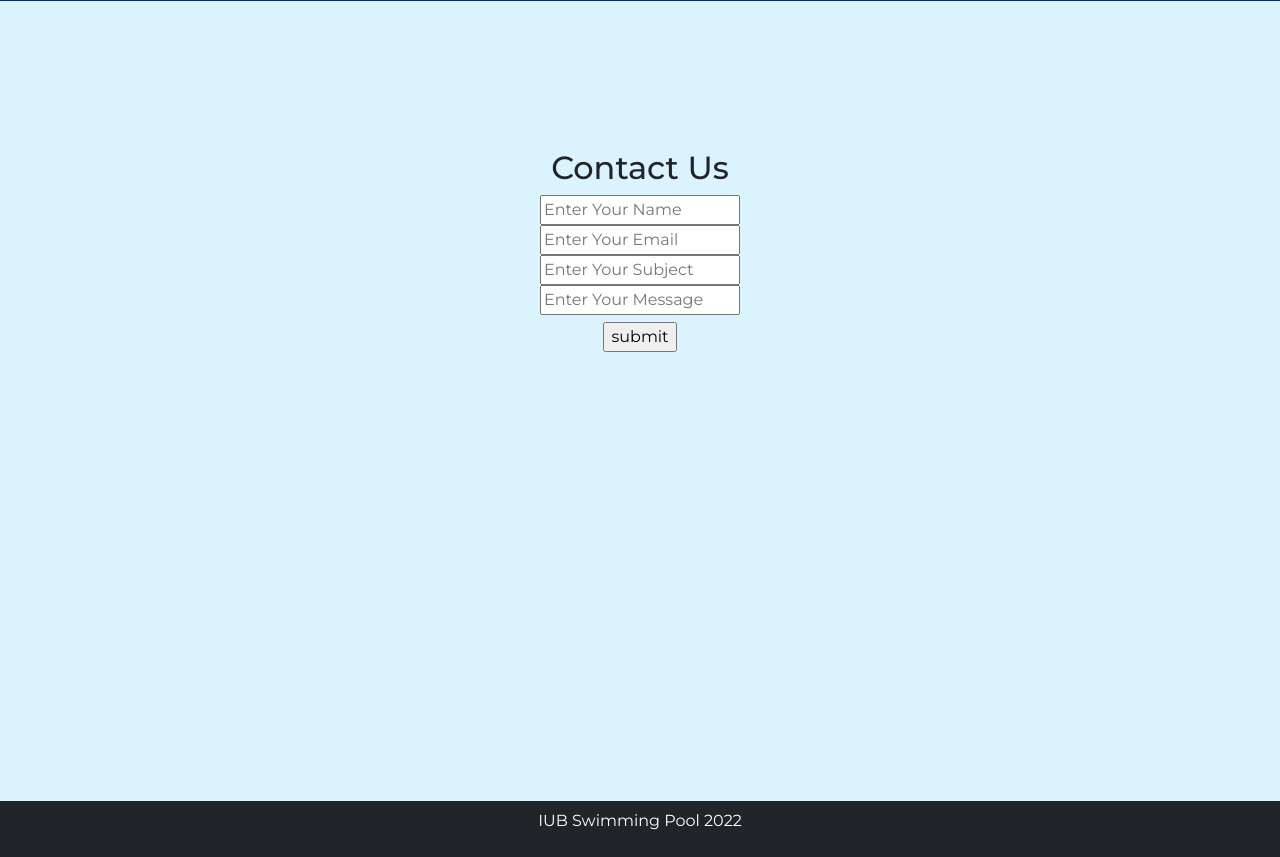
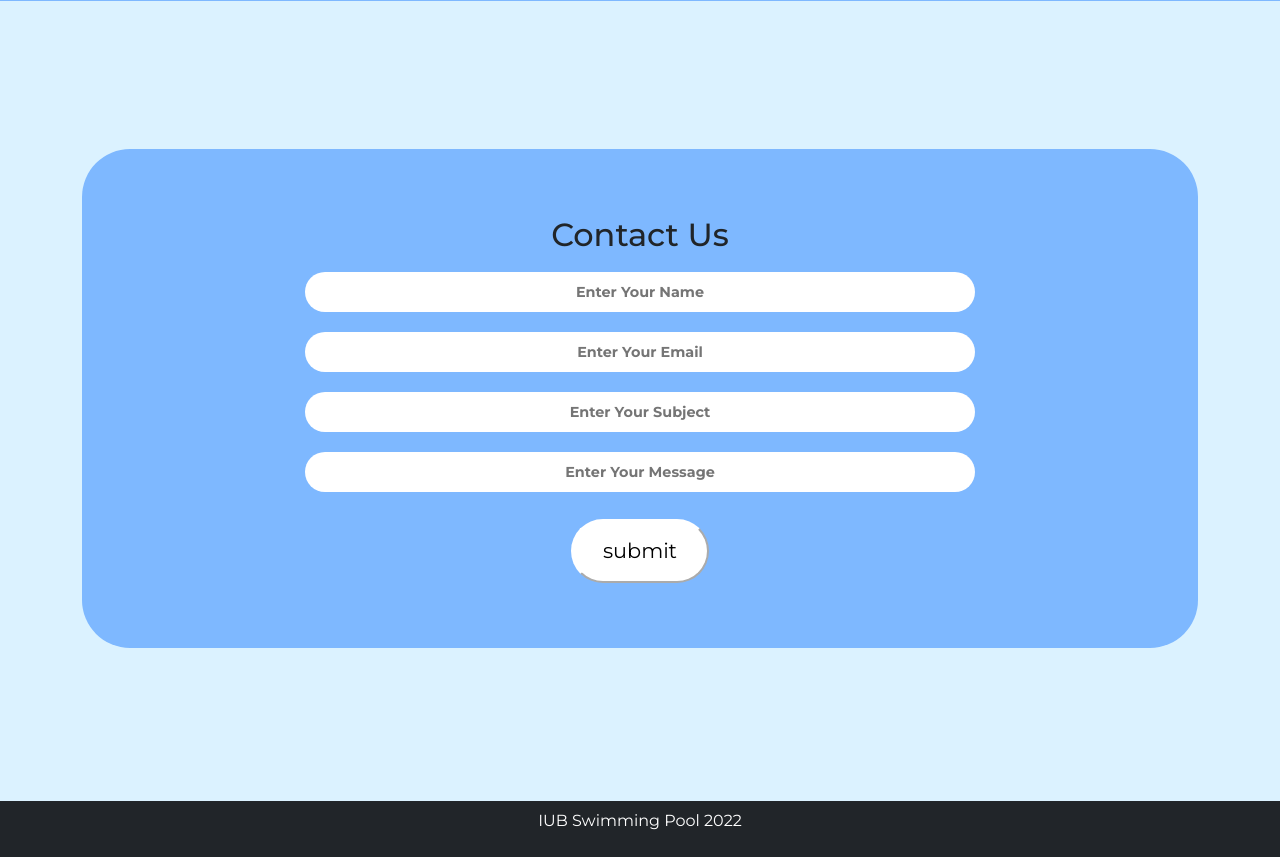
Before and after one commit to RHShihab/Swimming-pool-slot-booking-system, a PHP site: page / in a window 1280 px wide. Shown: the part 1266-2123 px from the top of the page. Run offline with PHP 8.4, Linux system fonts and the light colour scheme; some libraries are stand-ins or nearby versions.

Commit message:
--Contact Form Adjusted

```diff
--- a/css/landingPage.css
+++ b/css/landingPage.css
@@ -10,7 +10,7 @@ section {
 }
 #about {
   min-height: fit-content;
-  background: #002e66;
+  background: #7eb8ff;
 }
 .section-padding {
   padding: 100px 0;
@@ -156,3 +156,40 @@ section {
   --bs-btn-disabled-bg: #07d2ff;
   --bs-btn-disabled-border-color: #078bff;
 }
+
+.qform{
+  position: initial;
+  background-color: #7eb8ff;
+  padding: 6% 20%;
+  left: 20%;
+  right: 20%;
+  text-align: center;
+  border-radius: 3em;
+}
+.qform h1{
+  font-size: 2rem;
+  font-weight: 500;
+  margin-bottom: 20px;
+}
+.qform-group input{
+  text-align: center;
+  border: none;
+  width: 100%;
+  height: 40px;
+  margin: 10px 0;
+  border-radius: 2em;
+  padding: 5px 10px;
+  font-size: 0.9rem;
+  font-weight:600;
+}
+
+.qform .btn input{
+  padding: 14px 30px;
+  margin: 10px 0px;
+  background-color: #ffffff;
+  border-color: #fff;
+  font-size: 1.3rem;
+  font-weight: 300;
+  border-radius: 5em;
+  cursor: pointer;
+}
```
